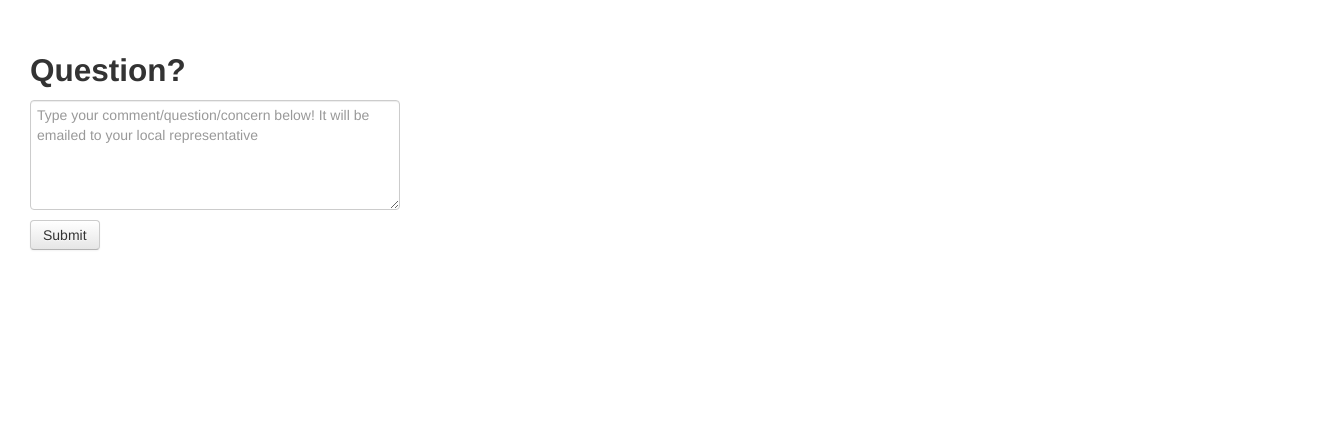
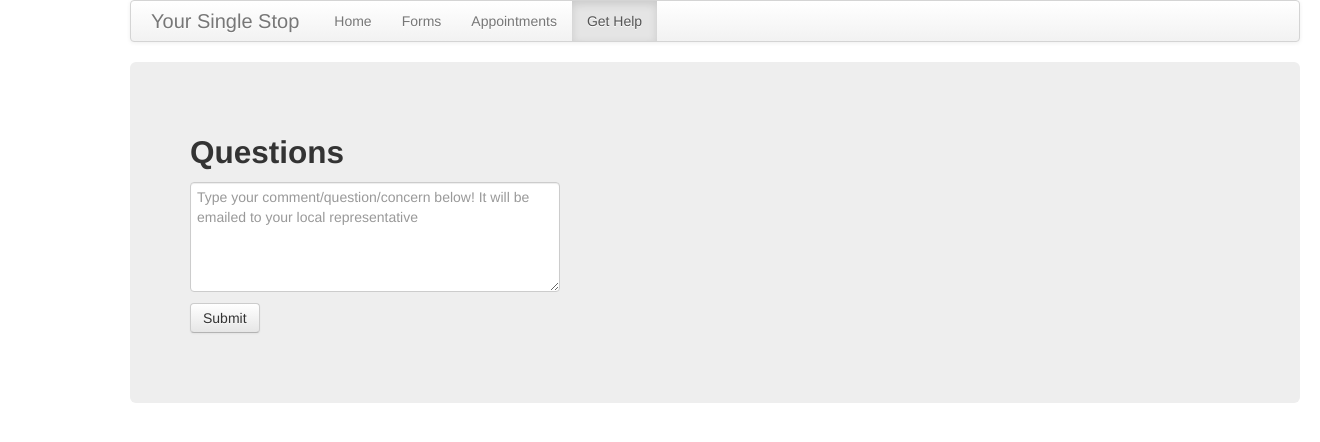
Before and after one commit to chrso/single-stop, a Flask app: page /view_help in a window 1320 px wide. Shown: the top 442 px of the page. Run offline with Flask 2, Linux system fonts and the light colour scheme.

Commit message:
Update templates/help.html
Added the tab thingy

```diff
--- a/templates/help.html
+++ b/templates/help.html
@@ -1,15 +1,30 @@
 {% extends "layout.html" %}
 {% block body %}
-  <div class="span4">
-  <br><br>
-	<h2>Question?</h2>
-    <script src="http://code.jquery.com/jquery.js"></script>
-    <script src="js/bootstrap.min.js"></script>
-    <form class="navbar-form pull-left">
+<div class="span12 offset1">
+
+<div class="navbar">
+  <div class="navbar-inner">
+    <a class="brand" href="#">Your Single Stop</a>
+    <ul class="nav">
+    <li><a href="#">Home</a></li>
+      <li><a href="#">Forms</a></li>
+      <li><a href="#">Appointments</a></li>
+      <li class="active"><a href="#">Get Help</a></li>
+    </ul>
+  </div>
+</div>
+
+<div class="hero-unit">
+<h2>Questions</h2>
 	<textarea rows="5" class="span4" placeholder="Type your comment/question/concern below! It will be emailed to your local representative"></textarea><br>
   <button type="submit" class="btn">Submit</button>
-  </div>
+</p>
+</div>
 
-  </div>
-</form>
+<script src="http://code.jquery.com/jquery.js"></script>
+<script src="js/bootstrap.min.js"></script>
+
+
+</div>
+
 {% endblock %}
```
